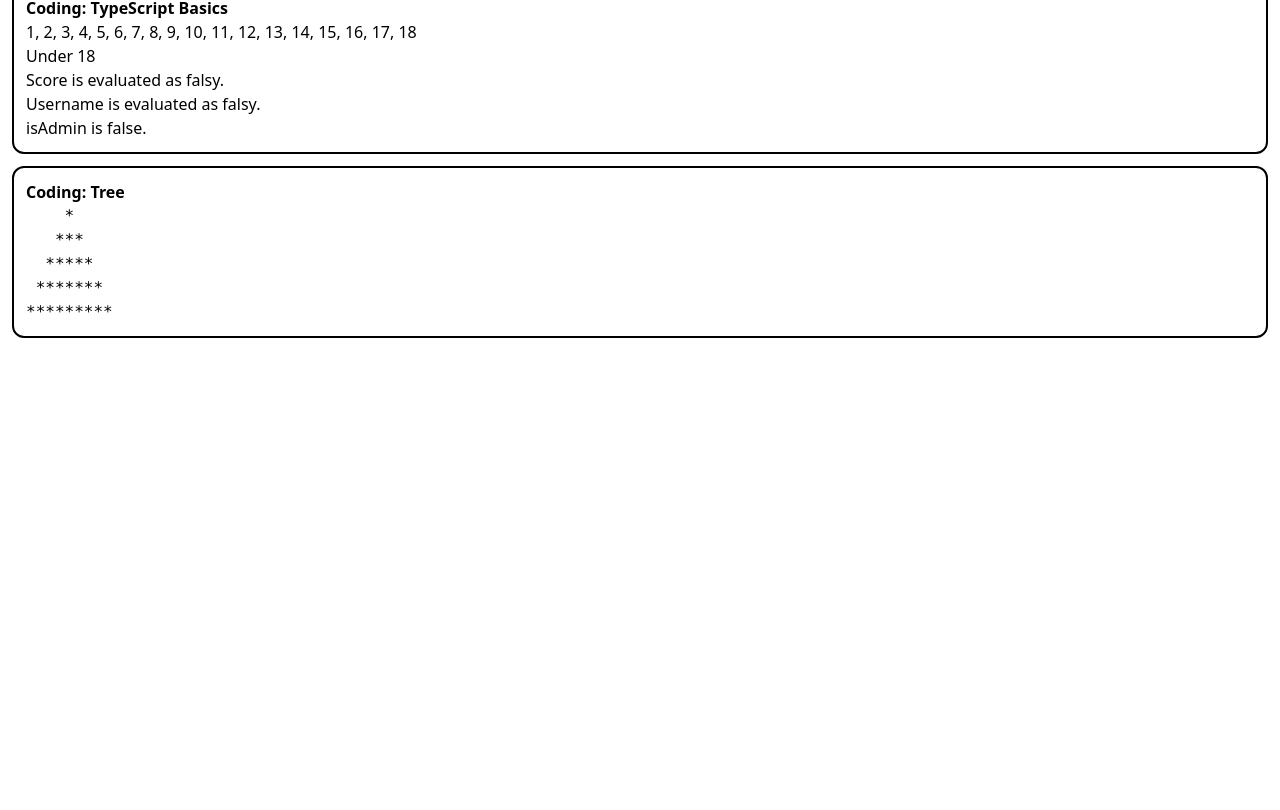
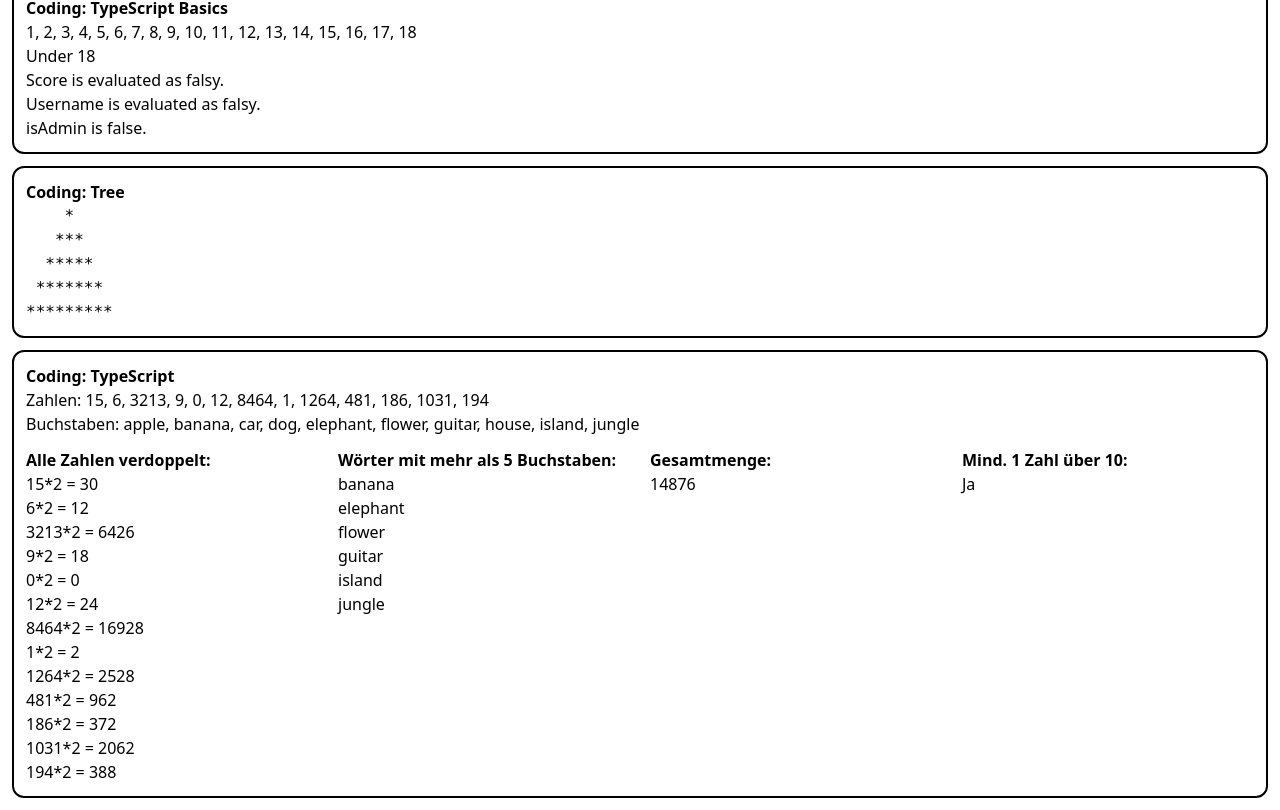
Before and after one commit to difunk/AWD-CHALLENGES, a React (Vite) app: page / in a window 1280 px wide. Shown: the part 558-1368 px from the top of the page. Before the commit the page ends 908 px from the top, so only its background shows below. Built offline with nearby package versions, Linux system fonts and the light colour scheme.

Commit message:
add: challenge 8

```diff
--- a/src/App.tsx
+++ b/src/App.tsx
@@ -6,6 +6,7 @@ import Challenge4 from './components/Challenge4'
 import Challenge5 from './components/Challenge5'
 import Challenge6 from './components/Challenge6'
 import Challenge7 from './components/Challenge7'
+import Challenge8 from './components/Challenge8'
 
 function App() {
   return (
@@ -17,6 +18,7 @@ function App() {
       <Challenge5 />
       <Challenge6 />
       <Challenge7 />
+      <Challenge8 />
     </>
   )
 }
--- a/src/components/Challenge7.tsx
+++ b/src/components/Challenge7.tsx
@@ -1,5 +1,3 @@
-import React from 'react'
-
 const Challenge7 = () => {
     let n: number = 5;
     let counter: number = 1;
--- /dev/null
+++ b/src/components/Challenge8.tsx
@@ -0,0 +1,25 @@
+const Challenge8 = () => {
+    const numbers: number[] = [15, 6, 3213, 9, 0, 12, 8464 , 1, 1264, 481, 186, 1031, 194];
+    const words: string[] = ["apple", "banana", "car", "dog", "elephant", "flower", "guitar", "house", "island", "jungle"];
+
+  return (
+    <>
+        <div style={{ backgroundColor: "white", border: "2px solid black", borderRadius: "12px", padding: "12px", margin: "12px"}}>
+            <p style={{ fontWeight: "bold"}}>
+                Coding: TypeScript
+            </p>
+            <p>Zahlen: {numbers.join(', ')}</p>
+            <p>Buchstaben: {words.join(', ')}</p>
+
+            <div style={{ display: "grid", gridTemplateColumns: "repeat(4, 1fr)", gap: "20px", marginTop: "12px" }}>
+                <div><p style={{ fontWeight: "bold"}}>Alle Zahlen verdoppelt: </p>{numbers.map((number) => <div>{`${number}*2 = ${number*2}`}</div>)}</div>
+                <div><p style={{ fontWeight: "bold"}}>Wörter mit mehr als 5 Buchstaben: </p>{words.filter(word => word.length > 5).map(word => <div key={word}>{word}</div>)}</div>
+                <div><p style={{ fontWeight: "bold"}}>Gesamtmenge: </p> {numbers.reduce((accumulator, number) => accumulator + number)}</div>
+                <div><p style={{ fontWeight: "bold"}}>Mind. 1 Zahl über 10: </p>{numbers.some((number) => number > 10) ? "Ja" : "Nein"}</div>
+            </div>
+        </div>
+    </>
+  )
+}
+
+export default Challenge8
```
